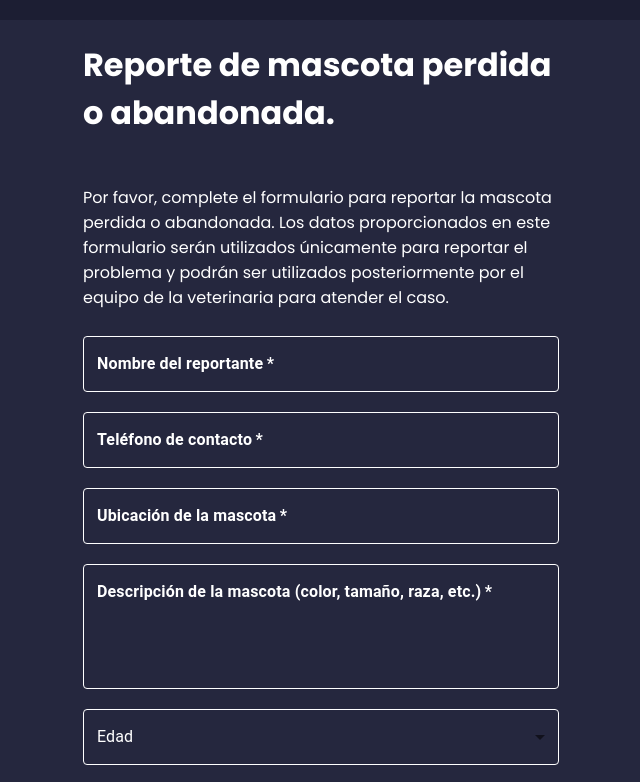
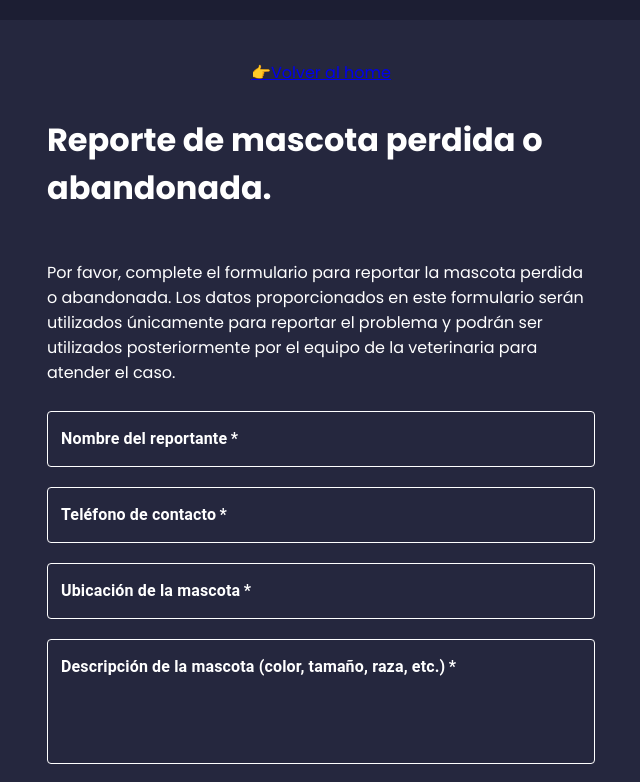
Before and after one commit to svalentinaog/app-vet-pet, a Next.js app: page /report in a window 1280 px wide. Shown: the top 782 px of the page, without its empty margins (319-959 px from the left). Built offline with nearby package versions, Linux system fonts and the light colour scheme.

Commit message:
Vista del Reporte de Mascotas

```diff
--- a/app/report/page.tsx
+++ b/app/report/page.tsx
@@ -1,15 +1,23 @@
 "use client";
 import React, { ChangeEvent } from "react";
 import { createTheme, ThemeProvider } from "@mui/material/styles";
-import { Box, TextField, Button, Typography, FormControl, IconButton } from "@mui/material";
-import Radio from "@mui/material/Radio";
-import RadioGroup from "@mui/material/RadioGroup";
-import FormControlLabel from "@mui/material/FormControlLabel";
-import InputLabel from "@mui/material/InputLabel";
-import MenuItem from "@mui/material/MenuItem";
+import {
+  Box,
+  TextField,
+  Button,
+  Typography,
+  FormControl,
+  IconButton,
+  Radio,
+  RadioGroup,
+  FormControlLabel,
+  InputLabel,
+  MenuItem
+} from "@mui/material";
 import Select, { SelectChangeEvent } from "@mui/material/Select";
 import Link from "next/link";
 import CloseIcon from "@mui/icons-material/Close";
+import { fontWeight } from "@mui/system";
 
 const theme = createTheme({
   components: {
@@ -17,14 +25,14 @@ const theme = createTheme({
       styleOverrides: {
         root: {
           "& .MuiInputBase-root": {
-            color: "#ffff", // Color del texto en el campo
+            color: "#ffff",
           },
           "& .MuiInputLabel-outlined": {
-            color: "#ffff", // Color del label normal
+            color: "#ffff",
             fontWeight: "bold",
           },
           "& .MuiOutlinedInput-notchedOutline": {
-            borderColor: "#ffff", // Color del borde normal
+            borderColor: "#ffff",
           },
           "&:hover:not(.Mui-focused)": {
             "& .MuiOutlinedInput-notchedOutline": {
@@ -32,7 +40,7 @@ const theme = createTheme({
             },
           },
           "& .MuiInputLabel-outlined.Mui-focused": {
-            color: "#ffff", // Color del label al enfocar
+            color: "#ffff",
           },
           "& .MuiOutlinedInput-root.Mui-focused .MuiOutlinedInput-notchedOutline":
             {
@@ -44,10 +52,10 @@ const theme = createTheme({
     MuiInputLabel: {
       styleOverrides: {
         root: {
-          // Color por defecto
           color: "#ffff",
           "&.Mui-focused": {
-            color: "#ffff", // Color cuando está enfocado
+            color: "#ffff",
+            fontWeight:"bold",
           },
         },
       },
@@ -56,14 +64,14 @@ const theme = createTheme({
       styleOverrides: {
         root: {
           "& .MuiInputBase-root": {
-            color: "#ffff", // Color del texto en el campo
+            color: "#ffff",
           },
           "& .MuiInputLabel-outlined": {
-            color: "#ffff", // Color del label normal
+            color: "#ffff",
             fontWeight: "bold",
           },
           "& .MuiOutlinedInput-notchedOutline": {
-            borderColor: "#ffff", // Color del borde normal
+            borderColor: "#ffff",
           },
           "&:hover:not(.Mui-focused)": {
             "& .MuiOutlinedInput-notchedOutline": {
@@ -71,7 +79,7 @@ const theme = createTheme({
             },
           },
           "&.MuiInputLabel-outlined.Mui-focused": {
-            color: "#ffff", // Color del label al enfocar
+            color: "#ffff",
           },
           "& .MuiOutlinedInput-root.Mui-focused .MuiOutlinedInput-notchedOutline":
             {
@@ -88,14 +96,14 @@ export default function Report() {
 
   const handleImageUpload = (event: ChangeEvent<HTMLInputElement>) => {
     if (event.target.files) {
-      const files = Array.from(event.target.files); // Convierte los archivos en un array
-      const newImages = files.map((file) => URL.createObjectURL(file)); // Crea una URL para previsualización
-      setImages((prevImages) => [...prevImages, ...newImages]); // Agrega las nuevas imágenes al array existente
+      const files = Array.from(event.target.files);
+      const newImages = files.map((file) => URL.createObjectURL(file));
+      setImages((prevImages) => [...prevImages, ...newImages]);
     }
   };
 
   const handleRemoveImage = (index: number) => {
-    setImages((prevImages) => prevImages.filter((_, i) => i !== index)); // Elimina una imagen del array
+    setImages((prevImages) => prevImages.filter((_, i) => i !== index));
   };
 
   const [age, setAge] = React.useState("");
@@ -118,17 +126,20 @@ export default function Report() {
       <Box
         sx={{
           backgroundColor: "#25273e",
-          paddingX: 40,
+          paddingX: 20,
+          paddingY: 5,
           borderRadius: "20px",
           display: "flex",
           justifyContent: "flex-start",
           alignItems: "center",
           flexDirection: "column",
           gap: "10px",
-          width: "90%",
+          width: "70%",
           height: "auto",
         }}
       >
+        <Link href={"/"}>👉Volver al home</Link>
+
         <h1>Reporte de mascota perdida o abandonada.</h1>
         <p>
           Por favor, complete el formulario para reportar la mascota perdida o
@@ -177,7 +188,7 @@ export default function Report() {
               required
             />
             <FormControl fullWidth>
-              <InputLabel id="demo-simple-select-label">Edad</InputLabel>
+              <InputLabel id="demo-simple-select-label">Edad de la mascota</InputLabel>
               <Select
                 labelId="demo-simple-select-label"
                 id="demo-simple-select"
@@ -280,8 +291,6 @@ export default function Report() {
             Enviar reporte
           </Button>
         </Box>
-
-        <Link href={"/"}>👉Volver al home</Link>
       </Box>
     </Box>
   );
```
Lines whose indentation alone changed are shown as unchanged.
